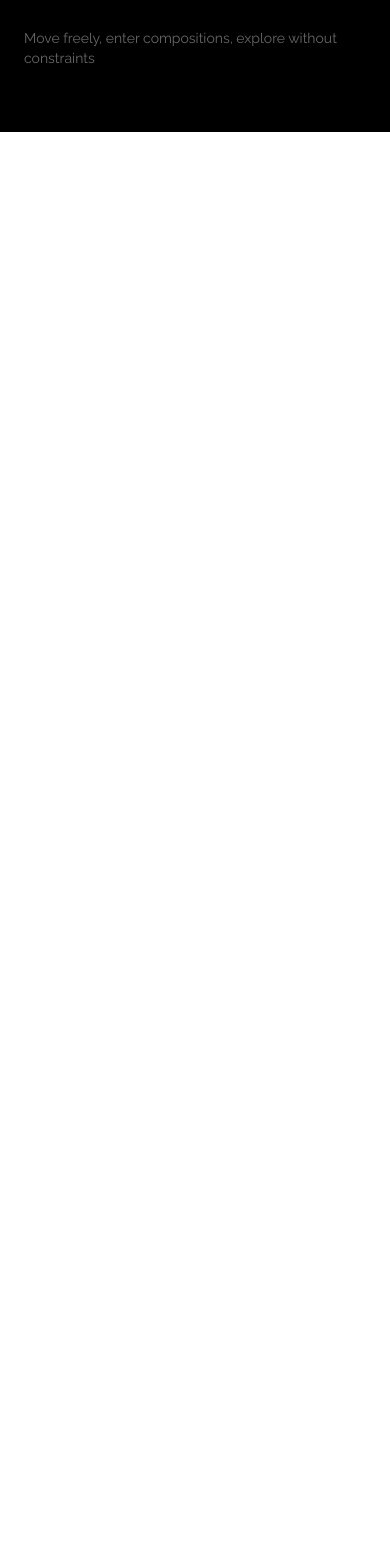
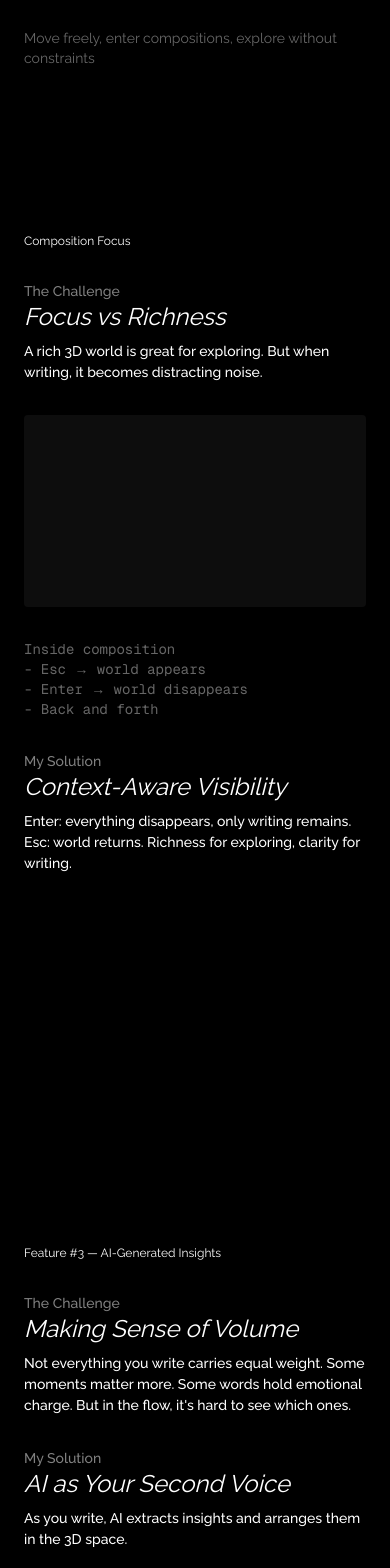
Before and after one commit to SirShabluli/portfolio, a Next.js app: page /pagmar in a window 390 px wide. Shown: the part 10220-11788 px from the top of the page. Before the commit the page ends 10352 px from the top, so only its background shows below. Built offline with nearby package versions, Linux system fonts and the light colour scheme; a web font is replaced by a local one.

Commit message:
starting to implement the insight elements

```diff
--- a/src/app/pagmar/page.js
+++ b/src/app/pagmar/page.js
@@ -19,8 +19,18 @@ function KeyCap({ label, topText, bottomText, size = "medium" }) {
       fontSize: "14px",
       padding: "7px",
     },
-    square: { width: "3.5rem", height: "3.5rem", fontSize: "14px", padding: "7px" },
-    large: { width: "7rem", height: "3.5rem", fontSize: "18px", padding: "6px" },
+    square: {
+      width: "3.5rem",
+      height: "3.5rem",
+      fontSize: "14px",
+      padding: "7px",
+    },
+    large: {
+      width: "7rem",
+      height: "3.5rem",
+      fontSize: "18px",
+      padding: "6px",
+    },
   };
   const s = sizes[size];
   const labelStyle = {
@@ -448,6 +458,72 @@ export default function PagmarPage() {
           </p>
         </PageGrid>
       </section>
+      <section className="w-full min-h-screen bg-black flex flex-col justify-center py-16 lg:py-24 gap-8">
+        <PageGrid className="gap-y-8 lg:gap-y-12 w-full px-6 lg:px-12">
+          <p className="col-span-4 lg:col-span-10 lg:col-start-3 text-xs lg:text-5xl">
+            Composition Focus
+          </p>
+          <div className="col-span-4 lg:col-span-3 lg:col-start-3">
+            <TextBlock
+              label="The Challenge"
+              title="Focus vs Richness"
+              className="text-white"
+            >
+              A rich 3D world is great for exploring. But when writing, it
+              becomes distracting noise.
+            </TextBlock>
+          </div>
+          <div className="col-span-4 lg:col-span-10 lg:col-start-2 aspect-video bg-white/5 rounded-sm overflow-hidden">
+            {/* <video src="/images/pagmar/focus-richness.mp4" autoPlay loop muted playsInline className="w-full h-full object-cover" /> */}
+          </div>
+          <p className="col-span-4 lg:col-span-10 lg:col-start-3 text-sm opacity-40 font-mono">
+            Inside composition<br />
+            - Esc → world appears<br />
+            - Enter → world disappears<br />
+            - Back and forth
+          </p>
+          <div className="col-span-4 lg:col-span-3 lg:col-start-3">
+            <TextBlock
+              label="My Solution"
+              title="Context-Aware Visibility"
+              className="text-white"
+            >
+              Enter: everything disappears, only writing remains. Esc: world
+              returns. Richness for exploring, clarity for writing.
+            </TextBlock>
+          </div>
+        </PageGrid>
+      </section>
+
+      {/* Feature #3 - AI-Generated Insights */}
+      <section className="w-full min-h-screen bg-black flex flex-col justify-center py-16 lg:py-24 gap-8">
+        <PageGrid className="gap-y-8 lg:gap-y-12 w-full px-6 lg:px-12">
+          <p className="col-span-4 lg:col-span-10 lg:col-start-3 text-xs lg:text-5xl">
+            Feature #3 — AI-Generated Insights
+          </p>
+          <div className="col-span-4 lg:col-span-4 lg:col-start-3">
+            <TextBlock
+              label="The Challenge"
+              title="Making Sense of Volume"
+              className="text-white"
+            >
+              Not everything you write carries equal weight. Some moments
+              matter more. Some words hold emotional charge. But in the flow,
+              it's hard to see which ones.
+            </TextBlock>
+          </div>
+          <div className="col-span-4 lg:col-span-4 lg:col-start-8">
+            <TextBlock
+              label="My Solution"
+              title="AI as Your Second Voice"
+              className="text-white"
+            >
+              As you write, AI extracts insights and arranges them in the 3D
+              space.
+            </TextBlock>
+          </div>
+        </PageGrid>
+      </section>
     </main>
   );
 }
```
